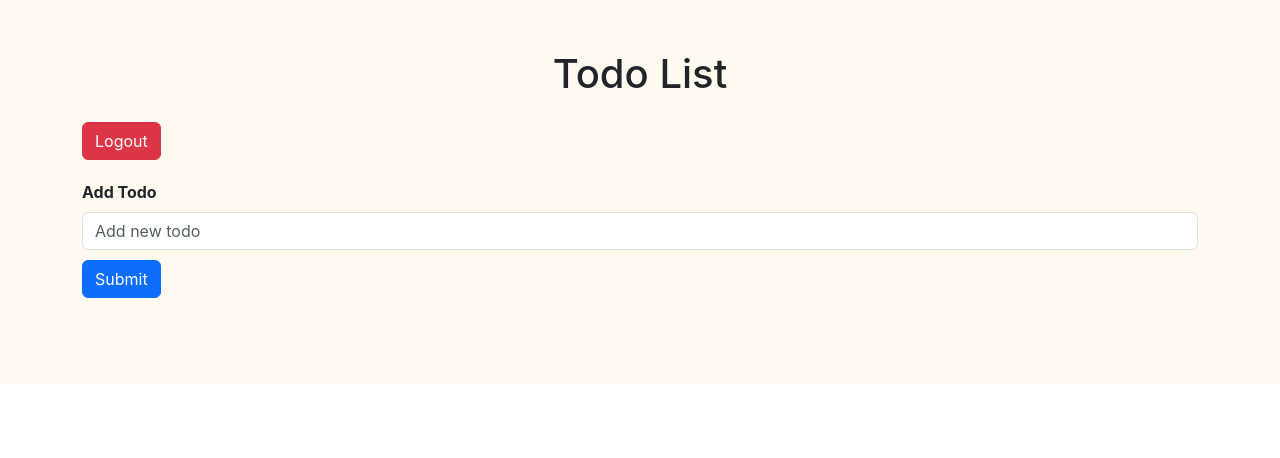
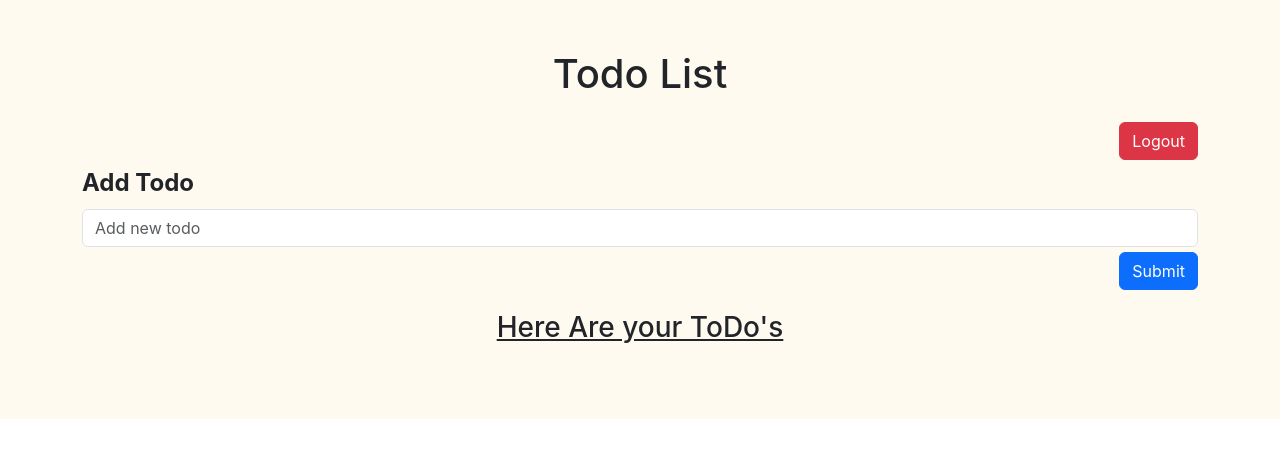
Before and after one commit to ShubhamSharma2003/ToDo-frontend, a React (Vite) app: page /todo in a window 1280 px wide. Shown: the top 458 px of the page. Built offline with nearby package versions, Linux system fonts and the light colour scheme.

Commit message:
Added the Remove todo Func from the frontend and made some CSS for the App UI

```diff
--- a/src/ToDoApp.css
+++ b/src/ToDoApp.css
@@ -8,6 +8,7 @@
   display: flex;
   font-size: 20px;
   justify-content: space-between;
+
 }
 
 .added-time {
@@ -24,22 +25,36 @@
 
 .status {
   margin-top: 10px;
-  font-size: 12px;
+  font-size: 15px;
   color: green;
 }
 .status_incomplete{
   margin-top: 10px;
-  font-size: 12px;
+  font-size: 15px;
   color: rgb(198, 13, 28);
 }
 
 .button-container {
-  margin-top: 10px;
+  display: flex;
+  justify-content: flex-end;
+  margin-top: 5px;
   display: flex;
   gap: 10px;
-  margin-bottom: 20px;
+  margin-bottom: 5px;
 }
 
 .date_todo{
-  margin-top: 30px;
+  margin-top:20px;
+  font-weight: bold;
+
 }
+
+.todo-item{
+  font-size: 20px;
+  font-weight: bold;
+  color: #333;
+}
+
+.add-todo-label {
+  font-size: 1.5rem;
+}
--- a/src/ToDoApp.jsx
+++ b/src/ToDoApp.jsx
@@ -16,7 +16,7 @@ function formatDayMonth(dateString) {
   const day = date.getDate();
   const month = date.toLocaleString('default', { month: 'short' });
   const year = date.getFullYear();
-  return `${day} ${month} ${year} `;
+  return `${day} ${month} ${year}`;
 };
 
 //--------------------------------------------------------------------------------------------------------------
@@ -55,7 +55,7 @@ function FormTodo({ addTodo }) {
   return (
     <Form onSubmit={handleSubmit}>
       <Form.Group>
-        <Form.Label><b>Add Todo</b></Form.Label>
+        <Form.Label className="add-todo-label"><b>Add Todo</b></Form.Label>
         <Form.Control type="text" className="input" value={value} onChange={e => setValue(e.target.value)} placeholder="Add new todo" />
       </Form.Group>
       <div className="button-container">
@@ -86,7 +86,7 @@ function ToDoApp() {
     if (storedUserId) {
       axios.get(`http://localhost:8081/todos?id=${storedUserId}`)
         .then((res) => {
-          console.log(res)
+          // console.log(res)
           if (res.data.Status === 'Success') {
             setAuth(true);
             setName(res.data.name);
@@ -110,7 +110,7 @@ function ToDoApp() {
 
 //handling todo by date
 const [todosByDate, setTodosByDate] = useState([]);
-console.log("todo data", todosByDate)
+// console.log("todo data", todosByDate)
 
 const handleFetchTodosByDate = () => {
   fetchTodosByDate()
@@ -213,7 +213,25 @@ axios.put('http://localhost:8081/mark/todo/completed', data)
     setTodos(newTodos);
   };
 
-
+//To REmove the todo from the database using the remove button
+const handleRemoveTodo = (todoId) => {
+  axios.delete(`http://localhost:8081/todo/${todoId}`, { withCredentials: true })
+      .then((response) => {
+          console.log('Todo removed successfully:', response.data);
+          // Update the state to remove the todo
+          const updatedTodosByDate = { ...todosByDate };
+          for (const date in updatedTodosByDate) {
+              updatedTodosByDate[date] = updatedTodosByDate[date].filter(todo => todo.id !== todoId);
+          }
+          setTodosByDate(updatedTodosByDate);
+      })
+      .catch((error) => {
+          console.error('Error removing todo from the database:', error);
+          if (error.response) {
+              console.log('Status:', error.response.status);
+          }
+      });
+};
 
 
 //UI form
@@ -244,27 +262,34 @@ axios.put('http://localhost:8081/mark/todo/completed', data)
         </div>
 
         <div>
+        <h3 className="text-center mb-4"><u>Here Are your ToDo's</u></h3>
           {Object.keys(todosByDate).map((date) => (
             <div className="date_todo" key={date}>
               <h4>{formatDayMonth(date)}</h4>
               {todosByDate[date].map((todo, index) => (
                 <Card key={index}>
-                  {console.log("todo", todo)}
                   <Card.Body>
-                    <p>{todo.todo}</p>
+                    <p className="todo-item">{todo.todo}</p>
                     {todo.status !== null ? (
                       <p className="status">Status: {todo.status}</p>
                     ) : (
                       <p className="status_incomplete">Status: Incomplete</p>
                     )}
-                    <div>
+                    <div className="button-container">
                       {todo.status !== "completed" && (
                         <Button
                           variant="outline-success"
-                          onClick={(e) => markTodoAsCompleted(e, todo, todo.id)}>
+                          onClick={(e) => markTodoAsCompleted(e, todo, todo.id)}
+                        >
                           Done
                         </Button>
                       )}
+                      <Button
+                        variant="outline-danger"
+                        onClick={() => handleRemoveTodo(todo.id)}
+                      >
+                        Remove
+                      </Button>
                     </div>
                   </Card.Body>
                 </Card>
```
